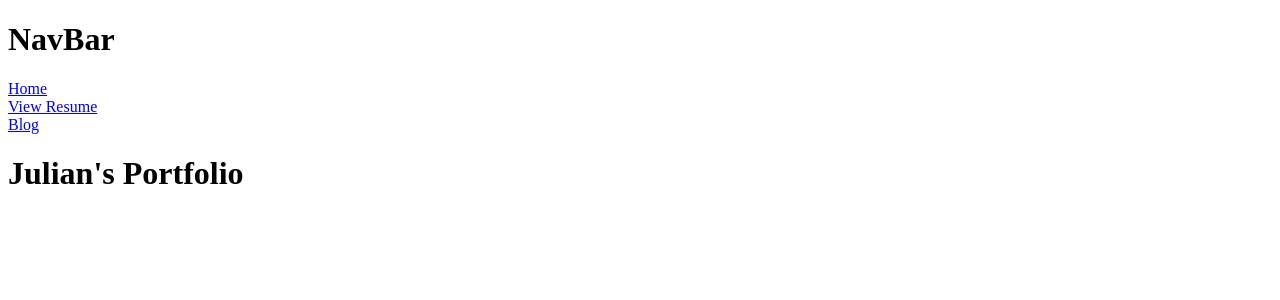
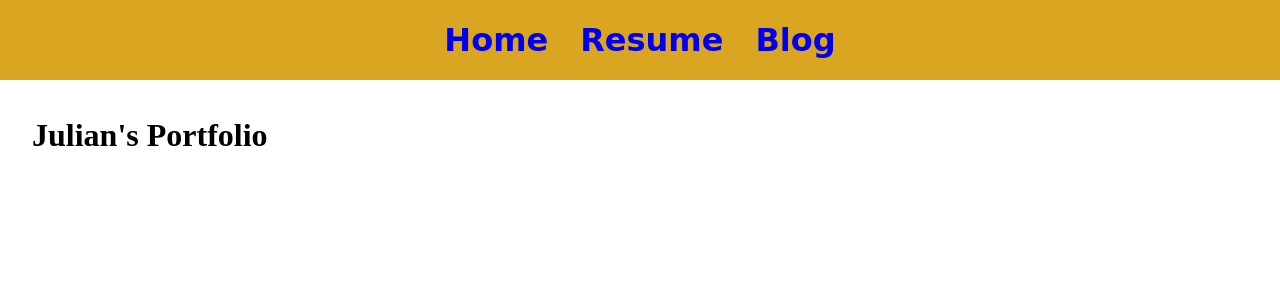
Before and after one commit to julian-lundquist/portfolio_project, a Django app: page / in a window 1280 px wide. Shown: the top 300 px of the page. Run offline with Django 3.2, Linux system fonts and the light colour scheme; data that the repository does not hold is empty.

Commit message:
added root static folder for base template styling and navbar

```diff
--- a/portfolio_project/settings.py
+++ b/portfolio_project/settings.py
@@ -121,7 +121,11 @@ USE_TZ = True
 # https://docs.djangoproject.com/en/3.2/howto/static-files/
 
 STATIC_URL = '/static/'
-STATIC_ROOT = BASE_DIR / 'static'
+STATIC_ROOT = BASE_DIR / 'staticfiles'
+
+STATICFILES_DIRS = [
+    BASE_DIR / 'static',
+]
 
 MEDIA_URL = '/media/'
 MEDIA_ROOT = BASE_DIR / 'media'
--- /dev/null
+++ b/static/css/base.css
@@ -0,0 +1,39 @@
+body {
+  margin: 0;
+}
+
+.container {
+  padding: 1em 2em;
+}
+
+.navbar {
+  width: 100%;
+  height: 5em;
+  background-color: goldenrod;
+  display: flex;
+  justify-content: center;
+  align-items: center;
+}
+
+.nav-items {
+  display: flex;
+  list-style-type: none;
+  margin: 0;
+  padding: 0;
+}
+
+.nav-link {
+  padding: 0 1em;
+}
+
+.nav-link > a {
+  text-decoration: none;
+  font-family: "Comic Sans MS";
+  font-size: 2em;
+  font-weight: bold;
+}
+
+.nav-link > a:hover {
+  color: #8400ff;
+  text-shadow: 1px -1px lightcyan;
+}
--- a/templates/base.html
+++ b/templates/base.html
@@ -5,19 +5,27 @@
 <head>
     <meta charset="UTF-8">
     <title>Julian's Portfolio</title>
+    <link rel="stylesheet" href="{% static 'css/base.css' %}">
 </head>
 <body>
-    <h1>NavBar</h1>
+    <div class="navbar">
+        <ul class="nav-items">
+            <li class="nav-link">
+                <a href="{% url 'home' %}">Home</a>
+            </li>
 
-    <a href="{% url 'home' %}">Home</a>
-    <br />
+            <li class="nav-link">
+                <a href="{% static 'portfolio/resume.pdf' %}" target="_blank">Resume</a>
+            </li>
 
-    <a href="{% static 'portfolio/resume.pdf' %}" target="_blank">View Resume</a>
-    <br />
+            <li class="nav-link">
+                <a href="{% url 'blog:all_blogs' %}">Blog</a>
+            </li>
+        </ul>
+    </div>
 
-    <a href="{% url 'blog:all_blogs' %}">Blog</a>
-    <br />
-
-    {% block content %}{% endblock %}
+    <div class="container">
+        {% block content %}{% endblock %}
+    </div>
 </body>
 </html>
```
